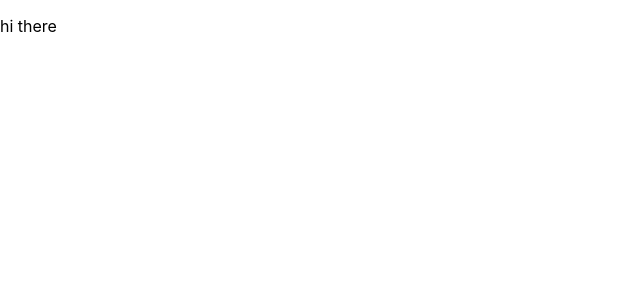
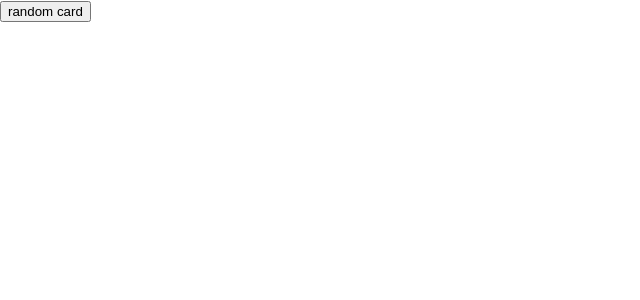
Before and after one commit to sanchadr002/MTG-Deckbuilder-Client, a React (Create React App) app: page / in a window 1280 px wide. Shown: the top 300 px of the page, without its empty margins (0-640 px from the left). Built offline with nearby package versions, Linux system fonts and the light colour scheme.

Commit message:
add button to home page that calls for random card from scryfall and logs it to console

```diff
--- a/src/components/Home.js
+++ b/src/components/Home.js
@@ -1,6 +1,7 @@
 // import dependencies
 import React from 'react'
 import { Link } from 'react-router-dom'
+import axios from 'axios'
 
 // Home component
 // Home will act as a landing page
@@ -9,11 +10,22 @@ import { Link } from 'react-router-dom'
 // User will navigate to the various components of the application from here
 const Home = (props) => {
 
+    const randomCard = () => {
+        axios('https://api.scryfall.com/cards/random')
+            .then(card => console.log(card))
+            .catch(() => console.error())
+    }
+
+    const handleSubmit = (e) => {
+        e.preventDefault()
+        randomCard()
+    }
+
     return (
         <>
-            <div>
-                <p> hi there</p>
-            </div>
+            <form onSubmit={handleSubmit}>
+                <input type="submit" value="random card"/>
+            </form>
         </>
     )
 }
```
